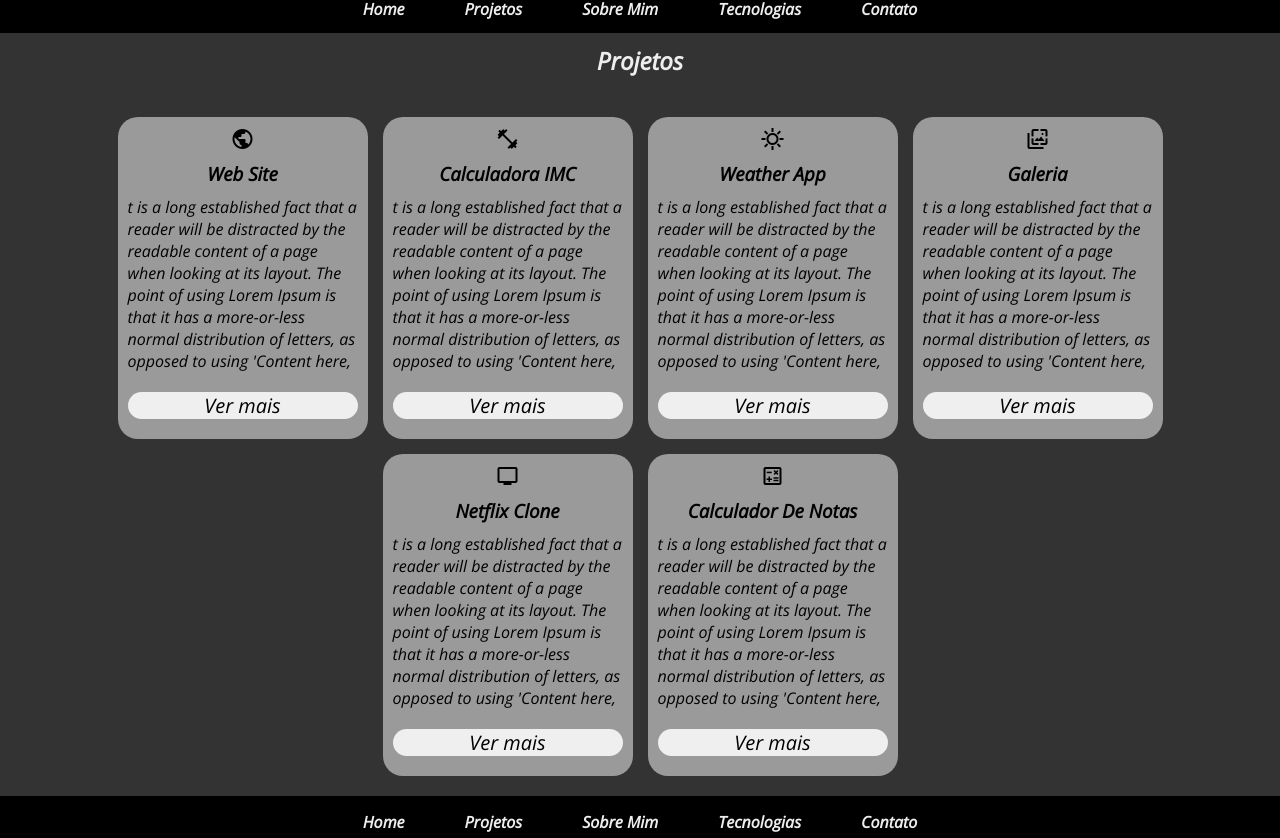
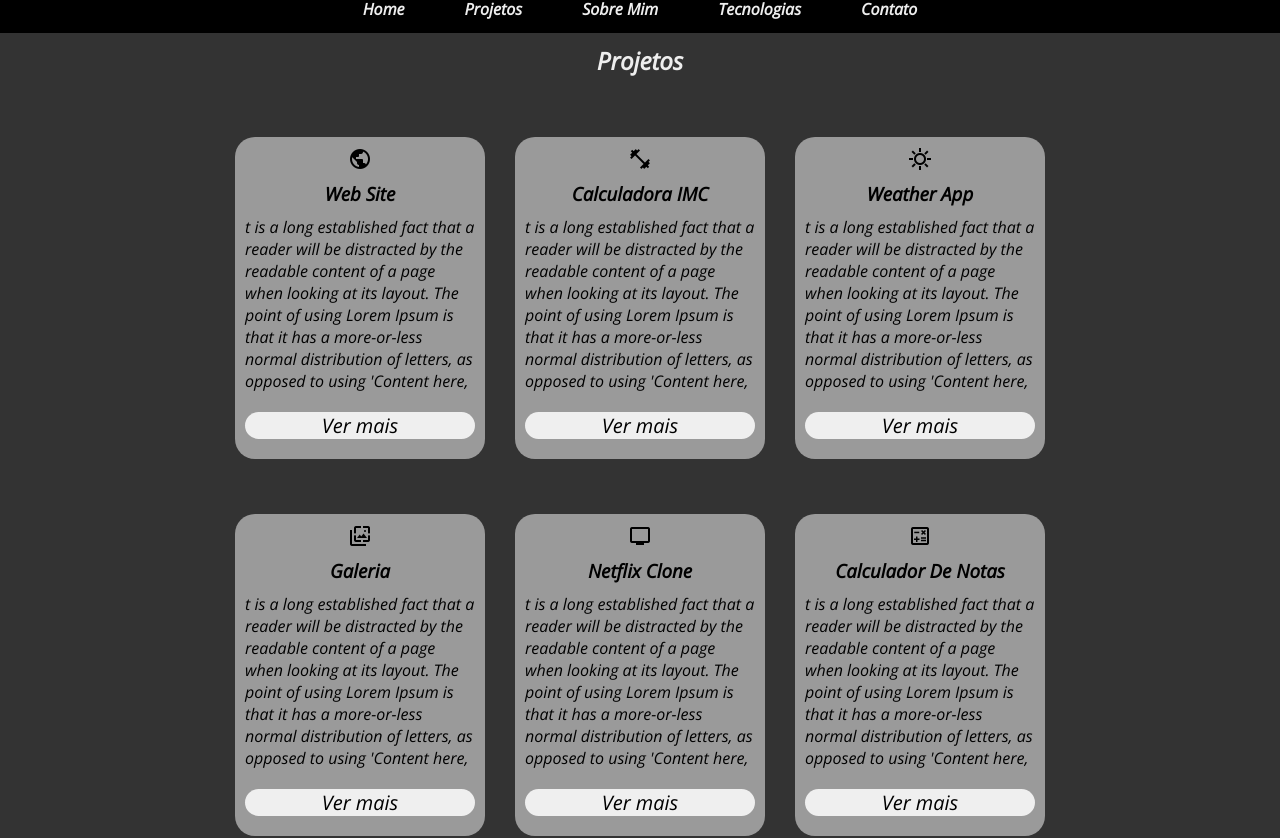
Before and after one commit to 38061027/portfolio, an Angular app: page / in a window 1280 px wide. Shown: the part 817-1655 px from the top of the page. Built offline with nearby package versions, Linux system fonts and the light colour scheme.

Commit message:
Dando espaçamento nas colunas e dividindo em três

```diff
--- a/src/app/components/projetos/projetos.component.css
+++ b/src/app/components/projetos/projetos.component.css
@@ -49,8 +49,19 @@ justify-content: center;
 
 }
 
+.section-2 .container-box .container-box-1{
 
-.section-2 .container-box .box-1{
+    display: flex;
+    gap: 30px;
+    flex-wrap: wrap;
+    justify-content: center;
+    align-items: center;
+    padding: 10px;
+    margin: 10px;
+    width: 100%;
+}
+
+.section-2 .container-box .container-box-1 .box-1{
     width: 250px;
     background: #9a9a9a;
     padding: 10px;
@@ -62,12 +73,12 @@ justify-content: center;
     align-items: center;
 }
 
-.section-2 .container-box .box-1:hover{
+.section-2 .container-box .container-box-1 .box-1:hover{
     box-shadow: 10px 5px 5px #000000;
     transition: 0.5s;
 }
 
-.section-2 .container-box .box-1 button{
+.section-2 .container-box .container-box-1 .box-1 button{
    font-size: 20px;
     width: 100%;
     border-radius: 20px;
@@ -76,14 +87,14 @@ justify-content: center;
     margin: 10px;
 }
 
-.section-2 .container-box .box-1 button a:hover{
+.section-2 .container-box .container-box-1 .box-1 button a:hover{
     background: #333;
     color: #eee;
     transition: 1s;
 
 }
 
-.section-2 .container-box .box-1 button a{
+.section-2 .container-box .container-box-1 .box-1 button a{
     border-radius: 20px;
    width: 100%;
    color: #000000;
--- a/src/app/components/projetos/projetos.component.html
+++ b/src/app/components/projetos/projetos.component.html
@@ -21,7 +21,15 @@
                 <h1>Projetos</h1>
             </div>
 
+
+
            <div class="container-box">
+
+
+                         <!-- coluna 1 -->
+
+           <div class="container-box-1">
+
                <div class="box-1">
                    <span class="material-symbols-outlined">
                        public
@@ -31,14 +39,12 @@
                    <button><a href="https://38061027.github.io/Web-site/" target="_blank">Ver mais</a></button>
                </div>
                <div class="box-1">
-
                        <span class="material-symbols-outlined">
                            fitness_center
                            </span>
                    <h3>Calculadora IMC</h3>
                    <p>t is a long established fact that a reader will be distracted by the readable content of a page when looking at its layout. The point of using Lorem Ipsum is that it has a more-or-less normal distribution of letters, as opposed to using 'Content here,</p>
                    <button><a href="https://38061027.github.io/calcular-imc/" target="_blank">Ver mais</a></button>
-
                </div>
                <div class="box-1">
                    <span class="material-symbols-outlined">
@@ -48,6 +54,12 @@
                    <p>t is a long established fact that a reader will be distracted by the readable content of a page when looking at its layout. The point of using Lorem Ipsum is that it has a more-or-less normal distribution of letters, as opposed to using 'Content here,</p>
                    <button><a href="https://38061027.github.io/Weather-App/" target="_blank">Ver mais</a></button>
                </div>
+           </div>
+
+
+
+           <div class="container-box-1">
+
                 <div class="box-1">
                     <span class="material-symbols-outlined">
                         wallpaper_slideshow
@@ -73,6 +85,7 @@
                     <button><a href="https://38061027.github.io/calcular-notas/" target="_blank">Ver mais</a></button>
                 </div>
            </div>
+           </div>
 
 
 </div>
```
Lines whose indentation alone changed are shown as unchanged.
